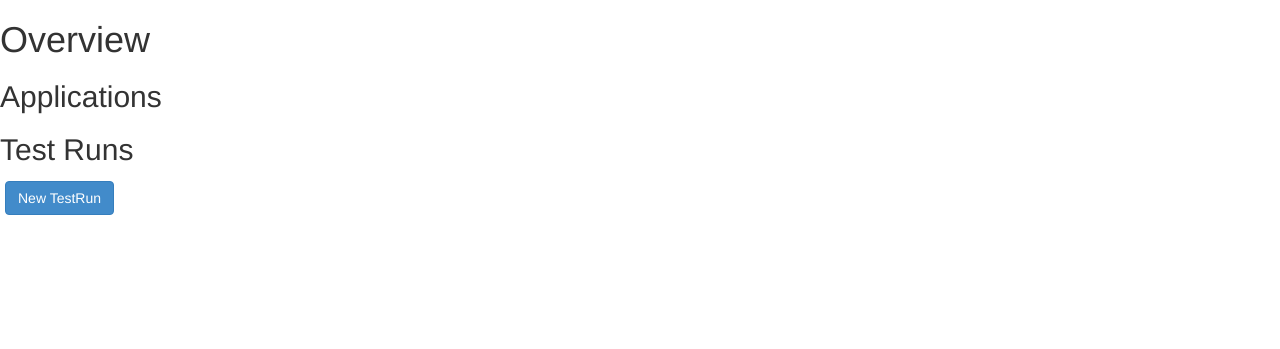
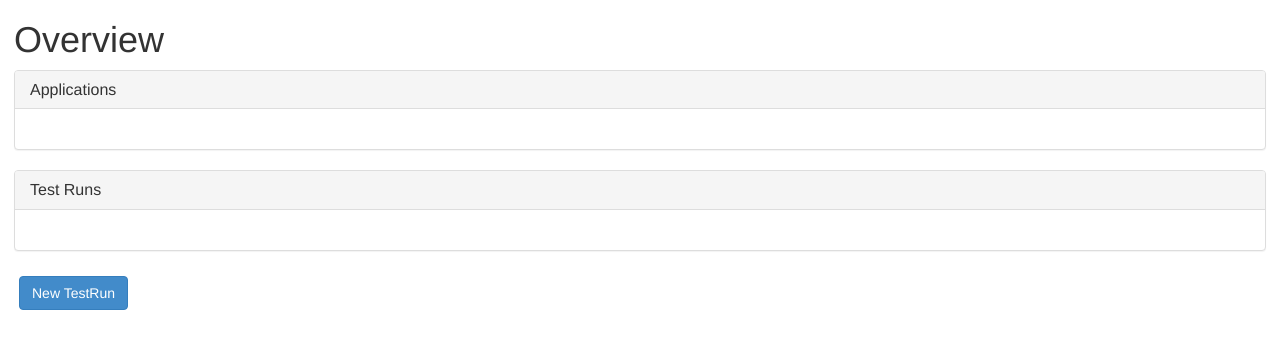
Before and after one commit to rs-dev/Test-Secretary, a Django app: page / in a window 1280 px wide. Shown: the top 349 px of the page. Run offline with Django 3.2, Linux system fonts and the light colour scheme; data that the repository does not hold is empty; some libraries are stand-ins or nearby versions.

Commit message:
pimp styling

```diff
--- a/templates/base.html
+++ b/templates/base.html
@@ -11,6 +11,7 @@
 
     <!-- Bootstrap -->
     <link href="{% static "css/bootstrap.min.css" %}" rel="stylesheet">
+    <link href="{% static "css/test_secretary.css" %}" rel="stylesheet">
     {% block styles %}{% endblock %}
 
     <!-- HTML5 Shim and Respond.js IE8 support of HTML5 elements and media queries -->
@@ -21,16 +22,18 @@
     <![endif]-->
   </head>
   <body>
-    {% block main %}
-      <h1>Error!</h1>
-      <p>Main content missing</p>
-    {% endblock %}
+    <div class="content-block">
+      {% block main %}
+        <h1>Error!</h1>
+        <p>Main content missing</p>
+      {% endblock %}
+    </div>
 
     <!-- jQuery (necessary for Bootstrap's JavaScript plugins) -->
     <script src="https://ajax.googleapis.com/ajax/libs/jquery/1.11.0/jquery.min.js"></script>
     <!-- Include all compiled plugins (below), or include individual files as needed -->
     <script src="{% static "js/bootstrap.min.js" %}"></script>
     <script src="{% static "js/jquery-1.11.1.min.js" %}"></script>
-    <script>{% block scripts %}{% endblock %}</script>
+    {% block scripts %}{% endblock %}
   </body>
 </html>
--- /dev/null
+++ b/test_secretary/static/css/test_secretary.css
@@ -0,0 +1,7 @@
+.content-block {
+  margin: 1em;
+}
+
+.panel-body,ul {
+    padding-left: 1.5em;
+}
--- a/test_secretary/templates/test_secretary/new_testrun.html
+++ b/test_secretary/templates/test_secretary/new_testrun.html
@@ -3,9 +3,11 @@
 {% load i18n %}
 
 {% block scripts %}
+  <script>
     function set_testcases(cls, state) {
       $('input.'+cls).prop("checked", state);
     }
+  </script>
 {% endblock %}
 
 {% block main %}
@@ -24,7 +26,7 @@
     </div>
   {% endif %}
 
-  <form method='POST' action='' style="margin: 1em">
+  <form method='POST' action=''>
     {% csrf_token %}
 
     <div class="panel panel-default">
--- a/test_secretary/templates/test_secretary/overview.html
+++ b/test_secretary/templates/test_secretary/overview.html
@@ -6,19 +6,36 @@
 
   <h1>Overview</h1>
 
-  <h2>Applications</h2>
+  <div class="panel panel-default">
+    <div class="panel-heading">
+      <h3 class="panel-title">Applications</h3>
+    </div>
+    <div class="panel-body">
      <ul>
        {% for app in apps %}
           <li><a href="{% url 'app_overview' app.pk %}">{{ app.name }}</a></li>
         {% endfor %}
       </ul>
+    </div>
+  </div>
 
-  <h2>Test Runs</h2>
+  <div class="panel panel-default">
+    <div class="panel-heading">
+      <h3 class="panel-title">Test Runs</h3>
+    </div>
+    <div class="panel-body">
       <ul>
         {% for testrun in testruns %}
           <li><a href="{% url "testrun_overview" testrun.pk %}">{{ testrun }}</a>{% if testrun.is_finished %} ({% if testrun.is_success %}success{% else %}failed{% endif %}){% endif %}</li>
         {% endfor %}
       </ul>
-  <p><a class="btn btn-primary" style="margin: 5px" href={% url "new_testrun" %}>{% trans "New TestRun" %}</a></p>
+    </div>
+  </div>
+
+  <p>
+    <a class="btn btn-primary" style="margin: 5px" href={% url "new_testrun" %}>
+      {% trans "New TestRun" %}
+    </a>
+  </p>
 
 {% endblock %}
```
Lines whose indentation alone changed are shown as unchanged.
